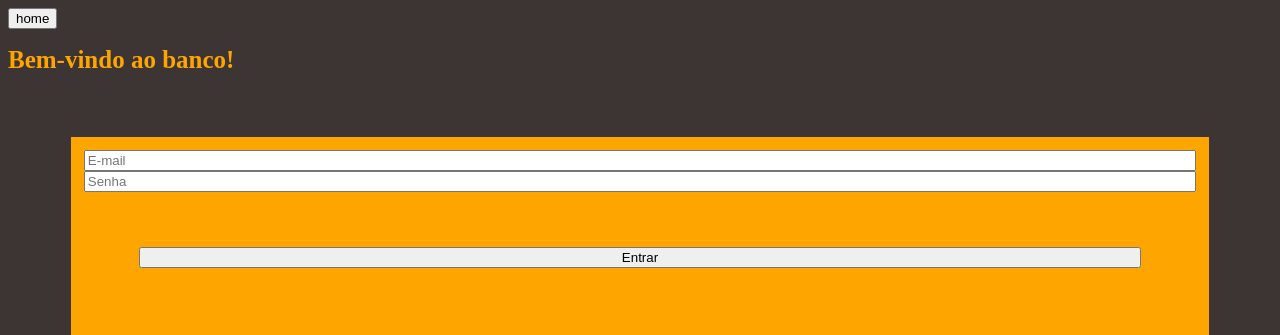
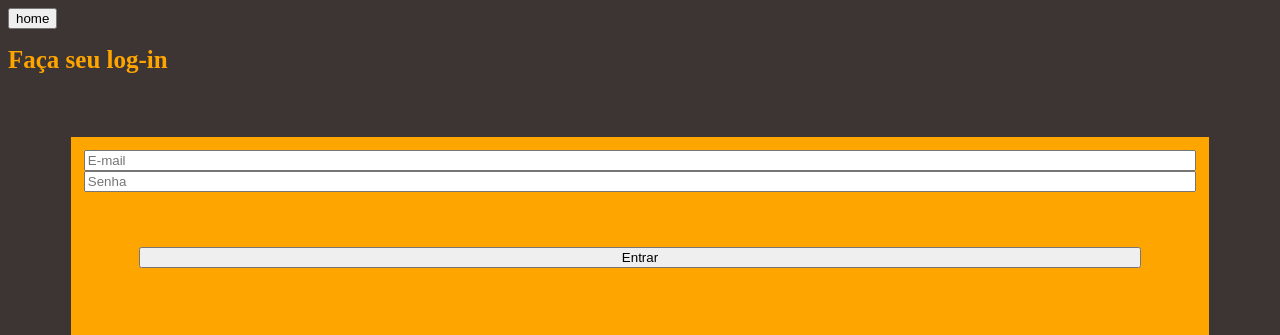
Before and after one commit to Bruthalles/Central-python, a Flask app: page /banco in a window 1280 px wide. Shown: the top 335 px of the page. Run offline with Flask 3, Linux system fonts and the light colour scheme; parts of the project's set-up code (start-up, migrations or seed data) failed here and were passed over.

Commit message:
replaced mensage error

```diff
--- a/src/templates/bank/index.html
+++ b/src/templates/bank/index.html
@@ -9,19 +9,23 @@
 <body>
 
     <button onclick="window.location.href='/'">home</button>
-    <h1 class="title">Bem-vindo ao banco!</h1>
-    <form class="form-login" action="/banco" method="post">
+    <h1 class="title">Faça seu log-in</h1>
+    <form class="form-login" action="/banco-login" method="post">
         <input type="email" name="email" placeholder="E-mail" required>
-        <input type="password" name="password" placeholder="Senha">
-        <button class="bt-entrar" type="submit">Entrar</button>
-    </form>
+        <input type="password" name="password" placeholder="Senha" required>
+        <button name="bt-entrar" class="bt-entrar" type="submit">Entrar</button>
 
-    {% if input %}
+        <div>
+            {% if input %}
         <p style="color: green;">Email:  '{{input}}' validado com sucesso</p>
     {% endif %}
     {% if error %}
-        <p style="color: red;">{{error}}</p>
+        <p class="erro">{{error}}</p>
     {% endif %}
+        </div>
+    </form>
+
+
 
 </body>
 </html>
```
